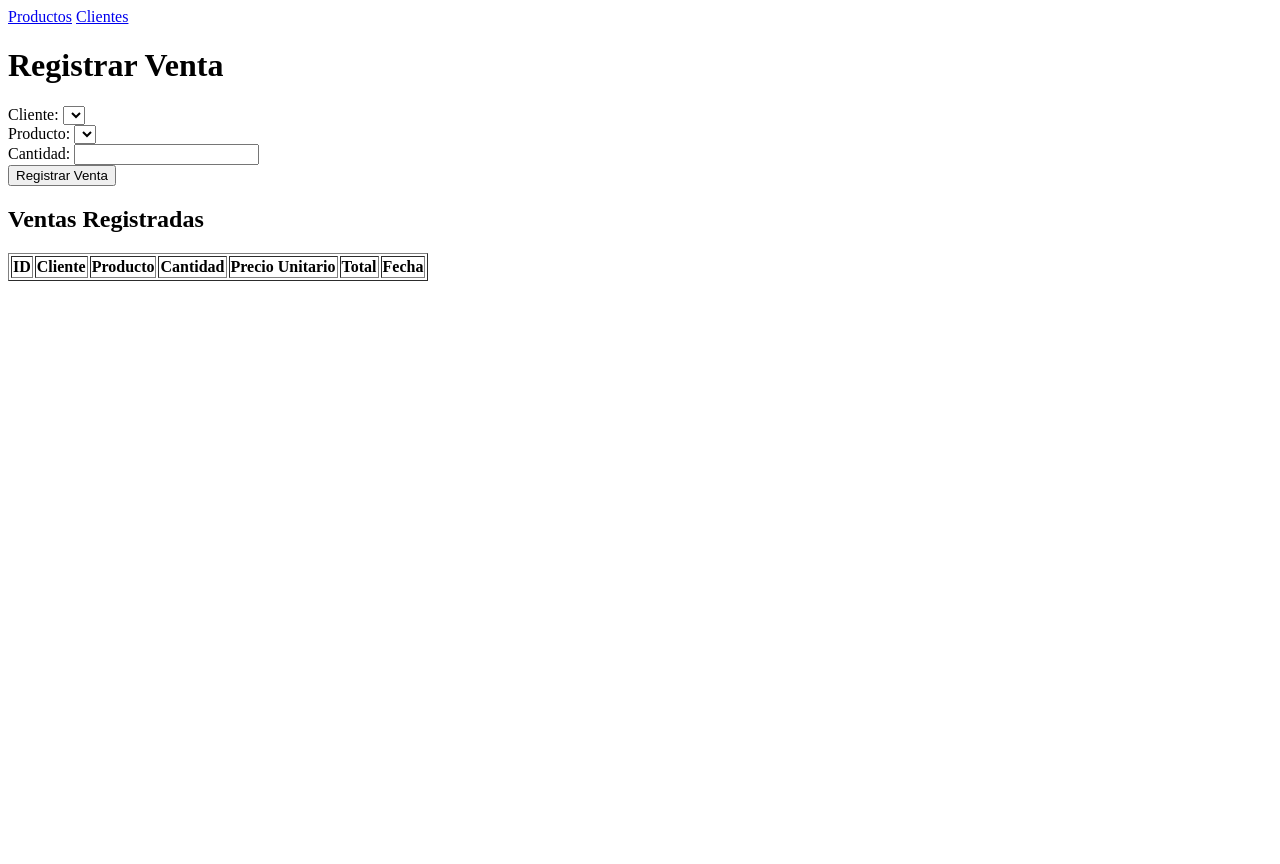
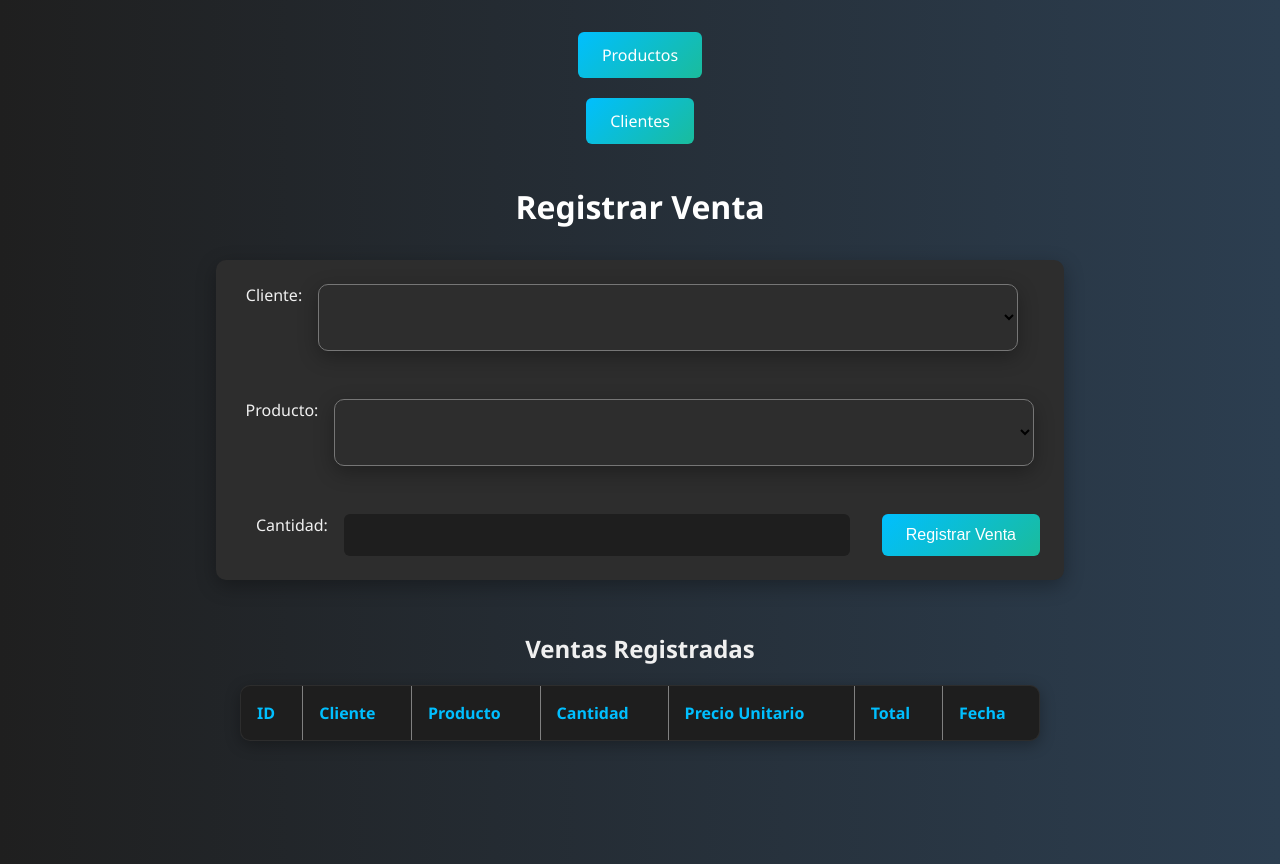
Before and after one commit to cruz3103/PracticaVentas, a plain HTML site: page frontend/ventas.html in a window 1280 px wide. Before the commit the page ends 800 px from the top, so only its background shows below. Drawn offline with Linux system fonts and the light colour scheme; no server answers.

Commit message:
solucion errores al enviar y recibir datos de ventas

```diff
--- a/backend/models/ventaModel.js
+++ b/backend/models/ventaModel.js
@@ -15,7 +15,7 @@ export const registrarVenta = (venta, callback) => {
         db.query(
             'insert into ventas (id_cliente, id_producto, cantidad, precio_unitario, total) values (?, ?, ?, ?, ?)',
             [id_cliente, id_producto, cantidad, precio, total],
-            (err, results) => {
+            (err, resultado) => {
                 if(err) return callback(err);
 
                 db.query('update productos set stock = stock - ? where id = ?',[cantidad, id_producto], (err2) => {
--- a/backend/package.json
+++ b/backend/package.json
@@ -15,6 +15,5 @@
     "express": "^5.1.0",
     "mysql2": "^3.14.1"
   },
-  "devDependencies": {},
   "description": ""
 }
--- a/frontend/css/styles.css
+++ b/frontend/css/styles.css
@@ -11,6 +11,9 @@ body {
     min-height: 100vh;
 }
 
+a{
+    margin-bottom: 20px;
+}
 /* Título */
 h1 {
     font-size: 2rem;
@@ -31,6 +34,24 @@ form {
     margin-bottom: 2rem;
     width: 100%;
     max-width: 800px;
+}
+
+select{
+    background-color: #2d2d2d;
+    padding: 1.5rem;
+    border-radius: 10px;
+    box-shadow: 0 6px 20px rgba(0, 0, 0, 0.3);
+    display: flex;
+    gap: 1rem;
+    flex-wrap: wrap;
+    justify-content: center;
+    margin-bottom: 2rem;
+    width: 100%;
+    max-width: 700px;
+}
+select:hover{
+    box-shadow: 0 0 0 2px #00bfff;
+    background-color: #2a2a2a;
 }
 
 form input {
--- a/frontend/js/ventas.js
+++ b/frontend/js/ventas.js
@@ -1,47 +1,52 @@
-const API_VENTAS = 'http://localhost:3000/api/ventas';
-const API_CLIENTES = 'http://localhost:3000/api/clientes';
-const API_PRODUCTOS = 'http://localhost:3000/api/productos';
+const API_VENTAS = "http://localhost:3000/api/ventas";
+const API_CLIENTES = "http://localhost:3000/api/clientes";
+const API_PRODUCTOS = "http://localhost:3000/api/productos";
 
-document.getElementById('formVEnta').addEventListener('submit', async (e) => {
+document.getElementById("formVenta").addEventListener('submit', async (e) =>{
     e.preventDefault();
-    const id_cliente = document.getElementById('cliente').value;
-    const id_producto = document.getElementById('producto').value;
-    const cantidad = document.getElementById('cantidad').value;
+
+    const id_cliente = document.getElementById("cliente").value;
+    const id_producto = document.getElementById("producto").value;
+    const cantidad = document.getElementById("cantidad").value;
     const res = await fetch(API_VENTAS, {
         method: 'POST',
-        headers: { 'Content-Type': 'application/json' },
+        headers: {'Content-Type': 'application/json'}, //Por si no funciona, poner una s en application al final
         body: JSON.stringify({id_cliente, id_producto, cantidad})
     });
+
     const data = await res.json();
     if (res.ok){
         alert(data.mensaje);
-        document.getElementById('formVenta').reset();
+        document.getElementById("formVenta").reset();
         cargarVentas();
-    } else {
-        alert ('Error: ' +data.error);
+    } else{
+        alert('Error; ' + data.error)
     }
 });
 
-async function cargarClientesYProductos() {
+async function cargarClientesYProductos(){
     const clientes = await(await fetch(API_CLIENTES)).json();
     const productos = await(await fetch (API_PRODUCTOS)).json();
-
-    const clienteSelect = document.getElementById('cliente');
-    clienteSelect.innerHTML = '<option value=""> Seleccione un cliente </option>';
-    clientes.forEach(c => {
+    const clienteSelect = document.getElementById("cliente");
+    clienteSelect.innerHTML = '<option value=""> Seleccione un cliente</option>';
+    clientes.forEach(c =>{
         clienteSelect.innerHTML += `<option value="${c.id}">${c.nombre}</option>`;
     });
-    const productoSelect = document.getElementById('producto');
-    productoSelect.innerHTML = '<option value=""> Seleccione un producto </option>';
-    productos.forEach(p => {
-        productoSelect.innerHTML += `<option value="${p.id}">${p.nombre_prod} ( Stock: ${p.stock} )</option>`
+
+       const productoSelect = document.getElementById("producto");
+    productoSelect.innerHTML = '<option value=""> Seleccione un producto</option>';
+    productos.forEach(p =>{
+        productoSelect.innerHTML += `<option value="${p.id}">${p.nombre_prod} ( Stock: ${p.stock} )</option>`;
     });
 }
 
-async function  cargarVentas() {
-    const ventas = await(await fetch(API_VENTAS)).json();
-    const tabla = document.getElementById('tablaVentas');
+async function cargarVentas() {
+    const ventas = await (await fetch(API_VENTAS)).json();
+    console.log(ventas);  // Aquí imprimes la respuesta para inspeccionar su estructura
+
+    const tabla = document.getElementById("tablaVentas");
     tabla.innerHTML = '';
+
     ventas.forEach(v => {
         tabla.innerHTML += `
         <tr>
--- a/frontend/ventas.html
+++ b/frontend/ventas.html
@@ -3,7 +3,7 @@
 <head>
   <meta charset="UTF-8" />
   <title>Ventas</title>
-  <link rel="stylesheet" href="css/estilosProd.css">
+  <link rel="stylesheet" href="css/styles.css">
   <a href="indexProductos.html" class="enlace-elegante">Productos</a>
   <a href="index.html" class="enlace-elegante">Clientes</a>
 </head>
```
Also changed, not shown: 1 other file. Lines whose indentation alone changed are shown as unchanged.
